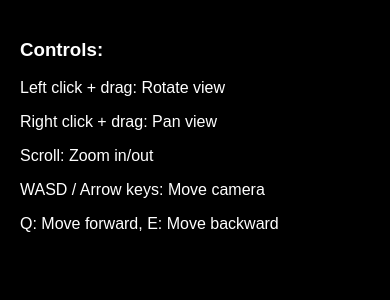
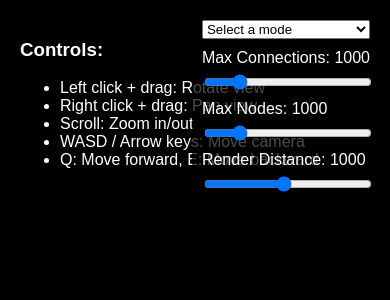
Before and after one commit to bkhsoftware/HuGeVisiON, a Flask app: page / in a window 390 px wide. Shown: the top 300 px of the page. Run offline with Flask 3, Linux system fonts and the light colour scheme; data that the repository does not hold is empty; some libraries are stand-ins or nearby versions.

Commit message:
Version 0.2.0

```diff
--- /dev/null
+++ b/static/ai-knowledge-base-mode.js
@@ -0,0 +1,111 @@
+const AIKnowledgeBaseMode = {
+    name: 'AI Knowledge Base',
+
+    activate() {
+        console.log('Activating AI Knowledge Base mode');
+        // Set up mode-specific UI elements
+    },
+
+    deactivate() {
+        console.log('Deactivating AI Knowledge Base mode');
+        // Clean up mode-specific UI elements
+    },
+
+    interpretData(rawData) {
+        // Transform raw data into AI knowledge base representation
+        return {
+            nodes: rawData.nodes.map(node => ({
+                ...node,
+                importance: node.importance || 1,
+                confidence: node.confidence || 1,
+            })),
+            connections: rawData.connections.map(conn => ({
+                ...conn,
+                strength: conn.strength || 1,
+            })),
+        };
+    },
+
+    customizeNode(node, nodeData) {
+        // Customize node appearance for AI knowledge base
+        node.scale.setScalar(nodeData.importance);
+        node.material.color.setHex(this.getColorForConceptType(nodeData.type));
+        node.material.opacity = nodeData.confidence;
+    },
+
+    customizeConnection(line, connData) {
+        // Customize connection appearance for AI knowledge base
+        line.material.color.setHex(this.getColorForRelationType(connData.type));
+        line.material.linewidth = connData.strength * 2;
+    },
+
+    handleClick(object) {
+        if (object.userData.type === 'concept') {
+            this.showConceptDetails(object.userData);
+        } else if (object.userData.type === 'relation') {
+            this.showRelationDetails(object.userData);
+        }
+    },
+
+    onNodeAdded(nodeData) {
+        console.log('New concept added to AI Knowledge Base:', nodeData);
+        // Here you could trigger an update to the backend or perform any other necessary actions
+    },
+
+    onConnectionAdded(connData) {
+        console.log('New relation added to AI Knowledge Base:', connData);
+        // Here you could trigger an update to the backend or perform any other necessary actions
+    },
+
+    showConceptDetails(conceptData) {
+        // Display concept details in a side panel
+        console.log('Concept details:', conceptData);
+    },
+
+    showRelationDetails(relationData) {
+        // Display relation details in a side panel
+        console.log('Relation details:', relationData);
+    },
+
+    validateNodeData(nodeData) {
+        // Ensure the node data has all required fields for AI knowledge base
+        return {
+            ...nodeData,
+            type: nodeData.type || 'Concept',
+            importance: nodeData.importance || 1,
+            confidence: nodeData.confidence || 1,
+        };
+    },
+
+    validateConnectionData(connData) {
+        // Ensure the connection data has all required fields for AI knowledge base
+        return {
+            ...connData,
+            type: connData.type || 'RelatedTo',
+            strength: connData.strength || 1,
+        };
+    },
+
+    getColorForConceptType(type) {
+        const colors = {
+            'Entity': 0x00ff00,
+            'Relationship': 0xff0000,
+            'Attribute': 0x0000ff,
+            'Process': 0xffff00
+        };
+        return colors[type] || 0xcccccc;
+    },
+
+    getColorForRelationType(type) {
+        const colors = {
+            'IsA': 0x00ff00,
+            'HasA': 0xff0000,
+            'PartOf': 0x0000ff,
+            'RelatedTo': 0xffff00
+        };
+        return colors[type] || 0xaaaaaa;
+    }
+};
+
+// Register the mode
+registerMode('AIKnowledgeBase', AIKnowledgeBaseMode);
--- a/static/visualization.js
+++ b/static/visualization.js
@@ -1,10 +1,25 @@
+// Make sure Three.js and OrbitControls are loaded
+if (typeof THREE === 'undefined') {
+    console.error('Three.js is not loaded. Please check your script inclusions.');
+}
+
 let scene, camera, renderer, nodes = {}, lines = {}, controls;
 let currentPage = 1;  // Define currentPage in the global scope
 const perPage = 100;
 let totalPages = 1;
 let loadedNodes = new Set();
 let loadedConnections = new Set();
-const MAX_CONNECTIONS = 1000; // Set a maximum number of connections to display
+
+let MAX_CONNECTIONS = 1000;
+let MAX_NODES = 1000;
+let RENDER_DISTANCE = 1000;
+
+// Mode system
+let currentMode = null;
+const modes = {};
+
+// Plugin system
+const plugins = {};
 
 function init() {
     scene = new THREE.Scene();
@@ -15,17 +30,15 @@ function init() {
 
     camera.position.z = 300;
 
-    // Check if OrbitControls is available
-    if (typeof THREE.OrbitControls === 'function') {
-        controls = new THREE.OrbitControls(camera, renderer.domElement);
-        controls.enableDamping = true;
-        controls.dampingFactor = 0.05;
-        controls.screenSpacePanning = false;
-        controls.minDistance = 100;
-        controls.maxDistance = 500;
-        controls.maxPolarAngle = Math.PI / 2;
-    } else {
-        console.error('OrbitControls not loaded');
+    // Initialize OrbitControls
+    initOrbitControls();
+
+    // Test OrbitControls
+    if (controls) {
+        console.log('Testing OrbitControls...');
+        controls.target.set(0, 0, 0);
+        controls.update();
+        console.log('OrbitControls test complete');
     }
 
     // Prevent right-click menu
@@ -43,12 +56,101 @@ function init() {
     directionalLight.position.set(0, 1, 0);
     scene.add(directionalLight);
 
+    initControls();
     loadNodesInView();
+
+    animate();
+
+}
+
+function initOrbitControls() {
+    console.log('Initializing OrbitControls...');
+    console.log('THREE.OrbitControls availability:', typeof THREE.OrbitControls);
+
+    if (typeof THREE.OrbitControls === 'function') {
+        try {
+            controls = new THREE.OrbitControls(camera, renderer.domElement);
+            controls.enableDamping = true;
+            controls.dampingFactor = 0.05;
+            controls.screenSpacePanning = false;
+            controls.minDistance = 100;
+            controls.maxDistance = 500;
+            controls.maxPolarAngle = Math.PI / 2;
+            console.log('OrbitControls initialized successfully:', controls);
+        } catch (error) {
+            console.error('Error initializing OrbitControls:', error);
+        }
+    } else {
+        console.error('THREE.OrbitControls is not a function. Make sure it\'s loaded correctly.');
+    }
+}
+
+function initControls() {
+    const maxConnectionsSlider = document.getElementById('maxConnections');
+    const maxNodesSlider = document.getElementById('maxNodes');
+    const renderDistanceSlider = document.getElementById('renderDistance');
+
+    maxConnectionsSlider.addEventListener('input', (e) => {
+        MAX_CONNECTIONS = parseInt(e.target.value);
+        document.getElementById('maxConnectionsValue').textContent = MAX_CONNECTIONS;
+        updateVisibleElements();
+    });
+
+    maxNodesSlider.addEventListener('input', (e) => {
+        MAX_NODES = parseInt(e.target.value);
+        document.getElementById('maxNodesValue').textContent = MAX_NODES;
+        updateVisibleElements();
+    });
+
+    renderDistanceSlider.addEventListener('input', (e) => {
+        RENDER_DISTANCE = parseInt(e.target.value);
+        document.getElementById('renderDistanceValue').textContent = RENDER_DISTANCE;
+        updateVisibleElements();
+    });
+}
+
+function initPluginSystem() {
+    // This is where you'd load your different mode plugins
+    // For now, we'll just log that it's ready
+    console.log("Plugin system initialized");
+}
+
+function initModeSystem() {
+    const modeSelect = document.getElementById('modeSelect');
+    if (modeSelect) {
+        modeSelect.addEventListener('change', (e) => {
+            setMode(e.target.value);
+        });
+    } else {
+        console.warn("Mode select element not found");
+    }
+}
+
+function registerMode(name, modeImplementation) {
+    modes[name] = modeImplementation;
+    const modeSelect = document.getElementById('modeSelect');
+    if (modeSelect) {
+        const option = document.createElement('option');
+        option.value = name;
+        option.textContent = name;
+        modeSelect.appendChild(option);
+    }
+}
+
+function setMode(modeName) {
+    if (currentMode && currentMode.deactivate) {
+        currentMode.deactivate();
+    }
+    currentMode = modes[modeName];
+    if (currentMode && currentMode.activate) {
+        currentMode.activate();
+    }
+    updateVisualization();
 }
 
 function loadNodesInView() {
     const position = camera.position;
-    const url = `/api/nodes?page=${currentPage}&per_page=${perPage}&x=${position.x}&y=${position.y}&z=${position.z}&radius=1000`;
+    const url = `/api/nodes?page=${currentPage}&per_page=${perPage}&x=${position.x}&y=${position.y}&z=${position.z}&radius=${RENDER_DISTANCE}`;
 
     fetch(url)
         .then(response => response.json())
@@ -57,13 +159,14 @@ function loadNodesInView() {
             totalPages = data.total_pages;
             data.nodes.forEach(addNode);
 
-            if (currentPage < totalPages) {
+            if (currentPage < totalPages && Object.keys(nodes).length < MAX_NODES) {
                 currentPage++;
                 loadNodesInView();
             } else {
                 currentPage = 1;
                 loadConnections();
             }
+            updateVisibleElements();
         })
         .catch(error => console.error('Error loading nodes:', error));
 }
@@ -80,7 +183,11 @@ function loadConnections() {
         .then(response => response.json())
         .then(data => {
             console.log(`Loaded ${data.connections.length} connections`);
-            data.connections.forEach(addConnection);
+            data.connections.forEach(connection => {
+                if (nodes[connection.from_node_id] && nodes[connection.to_node_id]) {
+                    addConnection(connection);
+                }
+            });
 
             if (currentPage < data.total_pages && loadedConnections.size < MAX_CONNECTIONS) {
                 currentPage++;
@@ -88,8 +195,87 @@ function loadConnections() {
             } else {
                 console.log(`Reached maximum connections (${loadedConnections.size}) or all pages loaded.`);
             }
+            updateVisibleElements();
         })
         .catch(error => console.error('Error loading connections:', error));
+}
+
+function updateVisibleElements() {
+    const position = camera.position;
+
+    // Update node visibility
+    Object.values(nodes).forEach(node => {
+        if (node && node.position) {
+            const distance = node.position.distanceTo(position);
+            node.visible = distance <= RENDER_DISTANCE;
+        }
+    });
+
+    // Update connection visibility
+    Object.values(lines).forEach(line => {
+        if (line && line.userData) {
+            const startNode = nodes[line.userData.from_node_id];
+            const endNode = nodes[line.userData.to_node_id];
+            line.visible = startNode && endNode && startNode.visible && endNode.visible;
+        }
+    });
+}
+
+function updateVisualization() {
+    // Clear existing nodes and connections
+    clearScene();
+
+    // Load data through the current mode's data interpreter if available
+    let data;
+    if (currentMode && currentMode.interpretData) {
+        data = currentMode.interpretData(rawData);
+    } else {
+        data = { nodes: Object.values(nodes), connections: Object.values(lines) };
+    }
+
+    // Create nodes and connections based on the interpreted data
+    data.nodes.forEach(node => addNode(node));
+    data.connections.forEach(conn => addConnection(conn));
+
+    // Apply mode-specific visual customizations if available
+    if (currentMode && currentMode.customizeVisuals) {
+        currentMode.customizeVisuals(scene, nodes, lines);
+    }
+}
+
+function clearScene() {
+    // Remove all nodes and lines from the scene
+    Object.values(nodes).forEach(node => scene.remove(node));
+    Object.values(lines).forEach(line => scene.remove(line));
+    nodes = {};
+    lines = {};
+    loadedNodes.clear();
+    loadedConnections.clear();
+}
+
+function onCameraMove() {
+    updateVisibleElements();
+    // Consider loading more nodes if we're close to the edge of our loaded area
+    if (Object.keys(nodes).length < MAX_NODES) {
+        loadNodesInView();
+    }
+}
+
+function onMouseClick(event) {
+    // Raycast to find clicked objects
+    const raycaster = new THREE.Raycaster();
+    const mouse = new THREE.Vector2();
+    mouse.x = (event.clientX / window.innerWidth) * 2 - 1;
+    mouse.y = - (event.clientY / window.innerHeight) * 2 + 1;
+    raycaster.setFromCamera(mouse, camera);
+
+    const intersects = raycaster.intersectObjects(scene.children);
+    if (intersects.length > 0) {
+        const object = intersects[0].object;
+        if (currentMode && currentMode.handleClick) {
+            currentMode.handleClick(object);
+        }
+    }
 }
 
 function onKeyDown(event) {
@@ -122,6 +308,9 @@ function onKeyDown(event) {
 }
 
 function addNode(node) {
+    if (Object.keys(nodes).length >= MAX_NODES) {
+        return;
+    }
     const geometry = new THREE.SphereGeometry(2, 32, 32);
     const material = new THREE.MeshPhongMaterial({color: getColorForType(node.type)});
     const sphere = new THREE.Mesh(geometry, material);
@@ -130,17 +319,17 @@ function addNode(node) {
     nodes[node.id] = sphere;
 }
 
+
 function addConnection(connection) {
     if (loadedConnections.size >= MAX_CONNECTIONS) {
-        return; // Don't add more connections if we've reached the limit
+        return;
     }
 
     const startNode = nodes[connection.from_node_id];
     const endNode = nodes[connection.to_node_id];
 
     if (!startNode || !endNode) {
-        console.warn(`Cannot add connection: node not found`, connection);
-        return;
+        return;  // Silently skip connections with missing nodes
     }
 
     const start = startNode.position;
@@ -157,9 +346,39 @@ function addConnection(connection) {
         transparent: true
     });
     const line = new THREE.Line(geometry, material);
+    line.userData = connection;
     scene.add(line);
     lines[connection.id] = line;
     loadedConnections.add(connection.id);
+}
+
+
+function userAddNode(nodeData) {
+    if (currentMode && currentMode.validateNodeData) {
+        nodeData = currentMode.validateNodeData(nodeData);
+    }
+
+    addNode(nodeData);
+
+    if (currentMode && currentMode.onNodeAdded) {
+        currentMode.onNodeAdded(nodeData);
+    }
+
+    updateVisualization();
+}
+
+function userAddConnection(connData) {
+    if (currentMode && currentMode.validateConnectionData) {
+        connData = currentMode.validateConnectionData(connData);
+    }
+
+    addConnection(connData);
+
+    if (currentMode && currentMode.onConnectionAdded) {
+        currentMode.onConnectionAdded(connData);
+    }
+
+    updateVisualization();
 }
 
 function getColorForType(type) {
@@ -184,7 +403,9 @@ function getColorForConnectionType(type) {
 
 function animate() {
     requestAnimationFrame(animate);
-    if (controls) controls.update();
+    if (controls && typeof controls.update === 'function') {
+        controls.update();
+    }
     renderer.render(scene, camera);
 }
 
@@ -196,5 +417,11 @@ function onWindowResize() {
 
 window.addEventListener('resize', onWindowResize);
 
-init();
-animate();
+// Initialize the visualization when the DOM is fully loaded
+document.addEventListener('DOMContentLoaded', () => {
+    console.log('DOM fully loaded. Initializing visualization...');
+    init();
+});
+
+// Add this line at the end of the file
+console.log('visualization.js loaded');
--- a/templates/index.html
+++ b/templates/index.html
@@ -5,32 +5,74 @@
     <meta name="viewport" content="width=device-width, initial-scale=1.0">
     <title>HuGe VisiON</title>
     <style>
-        body { margin: 0; overflow: hidden; }
-        canvas { display: block; }
+        body { margin: 0; overflow: hidden; font-family: Arial, sans-serif; }
+        #controls {
+            position: absolute;
+            top: 10px;
+            right: 10px;
+            background: rgba(0,0,0,0.7);
+            color: white;
+            padding: 10px;
+            border-radius: 5px;
+        }
+        #controls label, #controls select {
+            display: block;
+            margin-bottom: 5px;
+        }
+        #controls input, #controls select {
+            width: 100%;
+            margin-bottom: 10px;
+        }
         #instructions {
             position: absolute;
             top: 10px;
             left: 10px;
+            background: rgba(0,0,0,0.7);
             color: white;
-            background-color: rgba(0,0,0,0.5);
             padding: 10px;
-            font-family: Arial, sans-serif;
-            z-index: 100;
+            border-radius: 5px;
         }
     </style>
-    <link rel="shortcut icon" href="{{ url_for('static', filename='favicon.ico') }}">
 </head>
 <body>
     <div id="instructions">
         <h3>Controls:</h3>
-        <p>Left click + drag: Rotate view</p>
-        <p>Right click + drag: Pan view</p>
-        <p>Scroll: Zoom in/out</p>
-        <p>WASD / Arrow keys: Move camera</p>
-        <p>Q: Move forward, E: Move backward</p>
+        <ul>
+            <li>Left click + drag: Rotate view</li>
+            <li>Right click + drag: Pan view</li>
+            <li>Scroll: Zoom in/out</li>
+            <li>WASD / Arrow keys: Move camera</li>
+            <li>Q: Move forward, E: Move backward</li>
+        </ul>
     </div>
+    <div id="controls">
+        <select id="modeSelect">
+            <option value="">Select a mode</option>
+        </select>
+
+        <label for="maxConnections">Max Connections: <span id="maxConnectionsValue">1000</span></label>
+        <input type="range" id="maxConnections" min="100" max="5000" step="100" value="1000">
+
+        <label for="maxNodes">Max Nodes: <span id="maxNodesValue">1000</span></label>
+        <input type="range" id="maxNodes" min="100" max="5000" step="100" value="1000">
+
+        <label for="renderDistance">Render Distance: <span id="renderDistanceValue">1000</span></label>
+        <input type="range" id="renderDistance" min="100" max="2000" step="100" value="1000">
+
+    <!-- Load Three.js first -->
     <script src="https://cdnjs.cloudflare.com/ajax/libs/three.js/r128/three.min.js"></script>
+
+    <!-- Load OrbitControls from jsDelivr -->
     <script src="https://cdn.jsdelivr.net/npm/three@0.128.0/examples/js/controls/OrbitControls.js"></script>
+
+    <script>
+        // Add this to check if Three.js and OrbitControls are loaded
+        console.log('Three.js loaded:', typeof THREE !== 'undefined');
+        console.log('OrbitControls loaded:', typeof THREE.OrbitControls !== 'undefined');
+    </script>
+
+    <!-- Load your custom scripts last -->
     <script src="{{ url_for('static', filename='visualization.js') }}"></script>
+    <script src="{{ url_for('static', filename='ai-knowledge-base-mode.js') }}"></script>
 </body>
 </html>
```
Also changed, not shown: docs/modular-visualization-architecture.md (added, +71 -0 lines), CHANGELOG.md, README.md.
